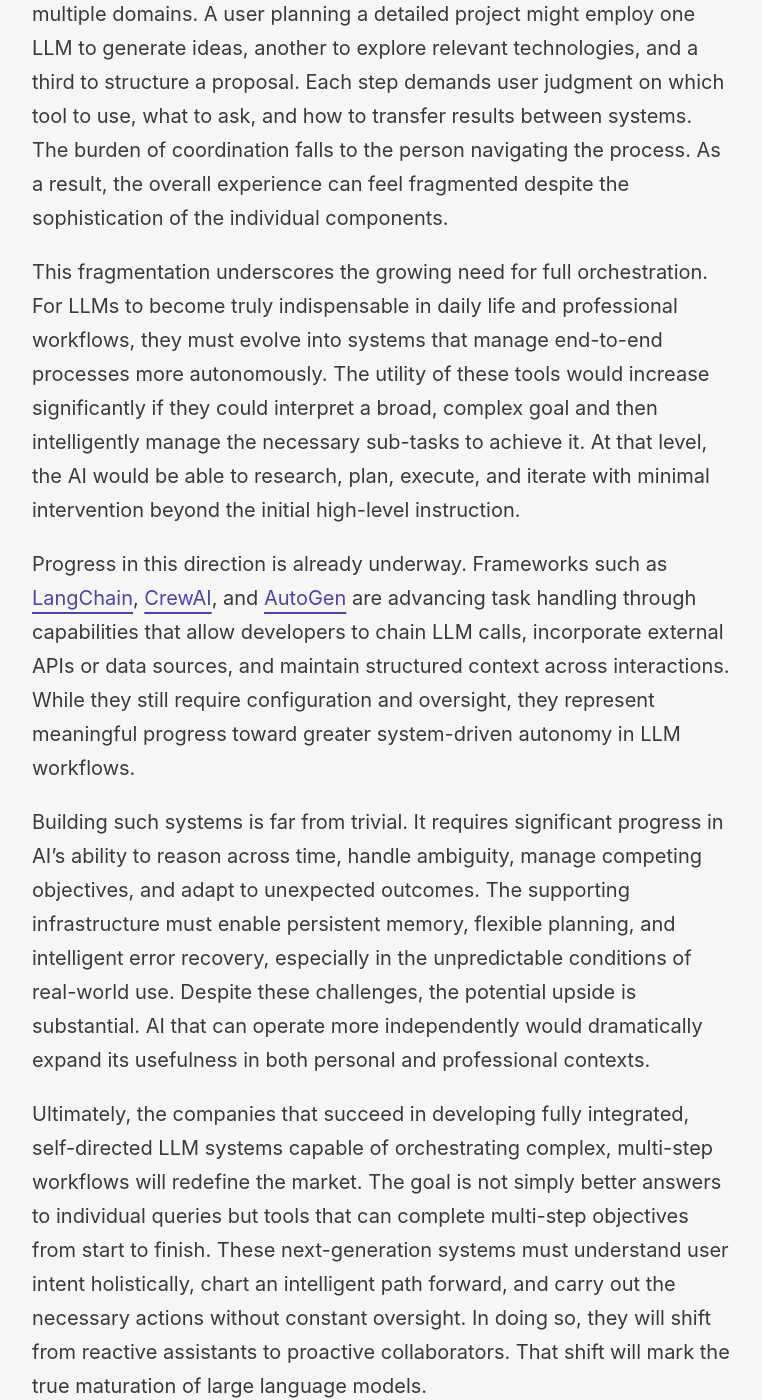
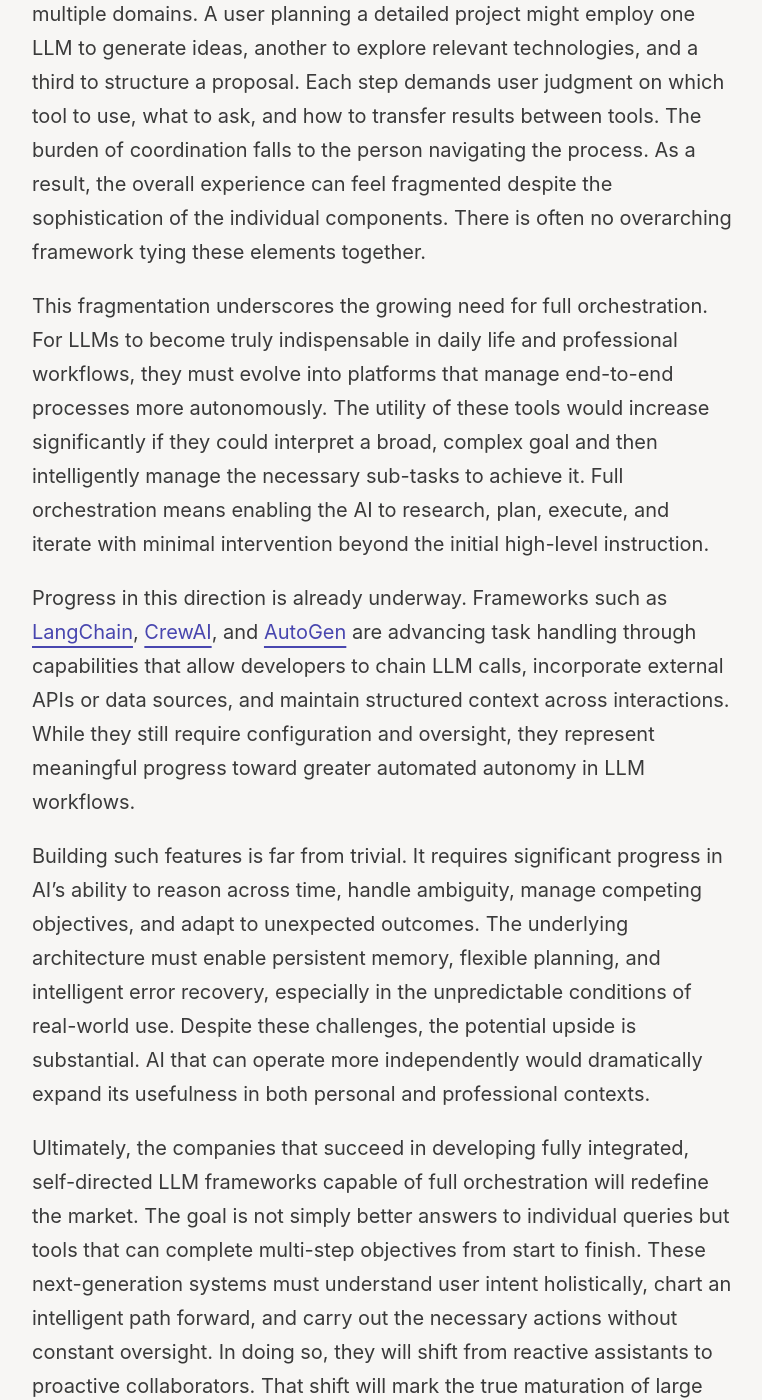
Before and after one commit to victorwynne/victorwynne, a Jekyll site: the page built from _posts/2025-07-22-orchestration.md, in a window 1280 px wide and 1400 px high, scrolled down 1839 px. Shown: the whole window, without its empty margins (258-1020 px from the left). Built offline with Jekyll 4.4.1, drawn with Linux system fonts in a browser that asks for light colours; some of the changed text lies outside the part shown.

Commit message:
2025-07-22-orchestration.md

```diff
--- a/_posts/2025-07-22-orchestration.md
+++ b/_posts/2025-07-22-orchestration.md
@@ -15,14 +15,14 @@ In handling more complex prompts, such as multi-part creative or analytical task
 
 This capacity becomes even more critical in sustained interactions. During extended conversations, an LLM must manage continuity over time by remembering earlier exchanges and ensuring relevance and coherence. It must track user intent, adjust to shifts in tone or focus, and link new information to prior context. Without this ongoing internal regulation, discussions would quickly become incoherent. Effective dialogue, even with current limitations, depends on this behind-the-scenes structuring to simulate a conversational flow.
 
-However, despite these features, a substantial portion of high-level control still rests on the user. Selecting the most appropriate model, managing the sequence of tasks, and integrating outputs from multiple interactions remain manual responsibilities. When different models or tools are involved, whether for brainstorming, research, or drafting, users must coordinate each stage themselves, often with little system-guided support.
+However, despite these capabilities, a substantial portion of high-level control still rests on the user. Selecting the most appropriate model, managing the sequence of tasks, and integrating outputs from multiple interactions remain manual responsibilities. When different models or tools are involved, whether for brainstorming, research, or drafting, users must coordinate each stage themselves, often with little system-guided support.
 
-This manual overhead is especially apparent in workflows that span multiple domains. A user planning a detailed project might employ one LLM to generate ideas, another to explore relevant technologies, and a third to structure a proposal. Each step demands user judgment on which tool to use, what to ask, and how to transfer results between systems. The burden of coordination falls to the person navigating the process. As a result, the overall experience can feel fragmented despite the sophistication of the individual components.
+This manual overhead is especially apparent in workflows that span multiple domains. A user planning a detailed project might employ one LLM to generate ideas, another to explore relevant technologies, and a third to structure a proposal. Each step demands user judgment on which tool to use, what to ask, and how to transfer results between tools. The burden of coordination falls to the person navigating the process. As a result, the overall experience can feel fragmented despite the sophistication of the individual components. There is often no overarching framework tying these elements together.
 
-This fragmentation underscores the growing need for full orchestration. For LLMs to become truly indispensable in daily life and professional workflows, they must evolve into systems that manage end-to-end processes more autonomously. The utility of these tools would increase significantly if they could interpret a broad, complex goal and then intelligently manage the necessary sub-tasks to achieve it. At that level, the AI would be able to research, plan, execute, and iterate with minimal intervention beyond the initial high-level instruction.
+This fragmentation underscores the growing need for full orchestration. For LLMs to become truly indispensable in daily life and professional workflows, they must evolve into platforms that manage end-to-end processes more autonomously. The utility of these tools would increase significantly if they could interpret a broad, complex goal and then intelligently manage the necessary sub-tasks to achieve it. Full orchestration means enabling the AI to research, plan, execute, and iterate with minimal intervention beyond the initial high-level instruction.
 
-Progress in this direction is already underway. Frameworks such as [LangChain](https://www.langchain.com), [CrewAI](https://www.crewai.com/), and [AutoGen](https://microsoft.github.io/autogen/stable/index.html) are advancing task handling through capabilities that allow developers to chain LLM calls, incorporate external APIs or data sources, and maintain structured context across interactions. While they still require configuration and oversight, they represent meaningful progress toward greater system-driven autonomy in LLM workflows.
+Progress in this direction is already underway. Frameworks such as [LangChain](https://www.langchain.com), [CrewAI](https://www.crewai.com/), and [AutoGen](https://microsoft.github.io/autogen/stable/index.html) are advancing task handling through capabilities that allow developers to chain LLM calls, incorporate external APIs or data sources, and maintain structured context across interactions. While they still require configuration and oversight, they represent meaningful progress toward greater automated autonomy in LLM workflows.
 
-Building such systems is far from trivial. It requires significant progress in AI’s ability to reason across time, handle ambiguity, manage competing objectives, and adapt to unexpected outcomes. The supporting infrastructure must enable persistent memory, flexible planning, and intelligent error recovery, especially in the unpredictable conditions of real-world use. Despite these challenges, the potential upside is substantial. AI that can operate more independently would dramatically expand its usefulness in both personal and professional contexts.
+Building such features is far from trivial. It requires significant progress in AI’s ability to reason across time, handle ambiguity, manage competing objectives, and adapt to unexpected outcomes. The underlying architecture must enable persistent memory, flexible planning, and intelligent error recovery, especially in the unpredictable conditions of real-world use. Despite these challenges, the potential upside is substantial. AI that can operate more independently would dramatically expand its usefulness in both personal and professional contexts.
 
-Ultimately, the companies that succeed in developing fully integrated, self-directed LLM systems capable of orchestrating complex, multi-step workflows will redefine the market. The goal is not simply better answers to individual queries but tools that can complete multi-step objectives from start to finish. These next-generation systems must understand user intent holistically, chart an intelligent path forward, and carry out the necessary actions without constant oversight. In doing so, they will shift from reactive assistants to proactive collaborators. That shift will mark the true maturation of large language models.
+Ultimately, the companies that succeed in developing fully integrated, self-directed LLM frameworks capable of full orchestration will redefine the market. The goal is not simply better answers to individual queries but tools that can complete multi-step objectives from start to finish. These next-generation systems must understand user intent holistically, chart an intelligent path forward, and carry out the necessary actions without constant oversight. In doing so, they will shift from reactive assistants to proactive collaborators. That shift will mark the true maturation of large language models.
```
